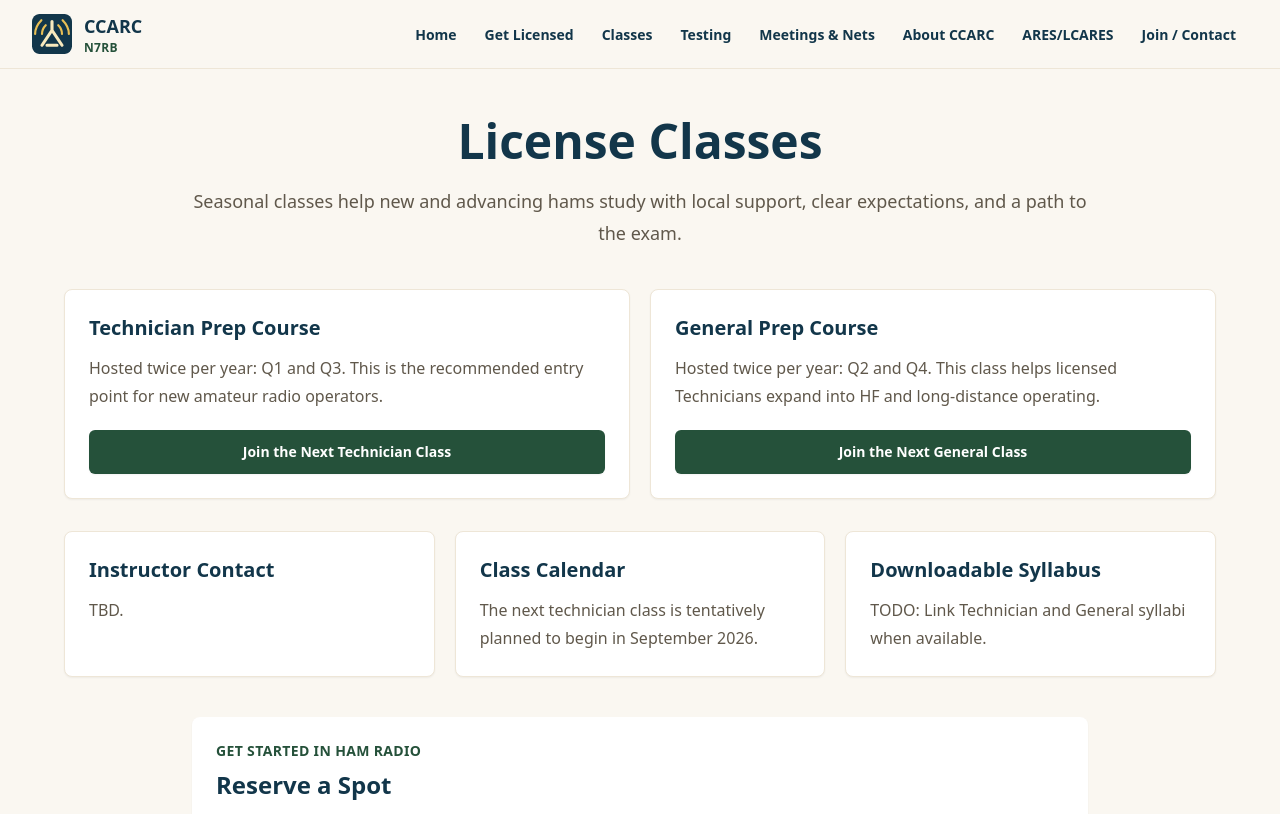
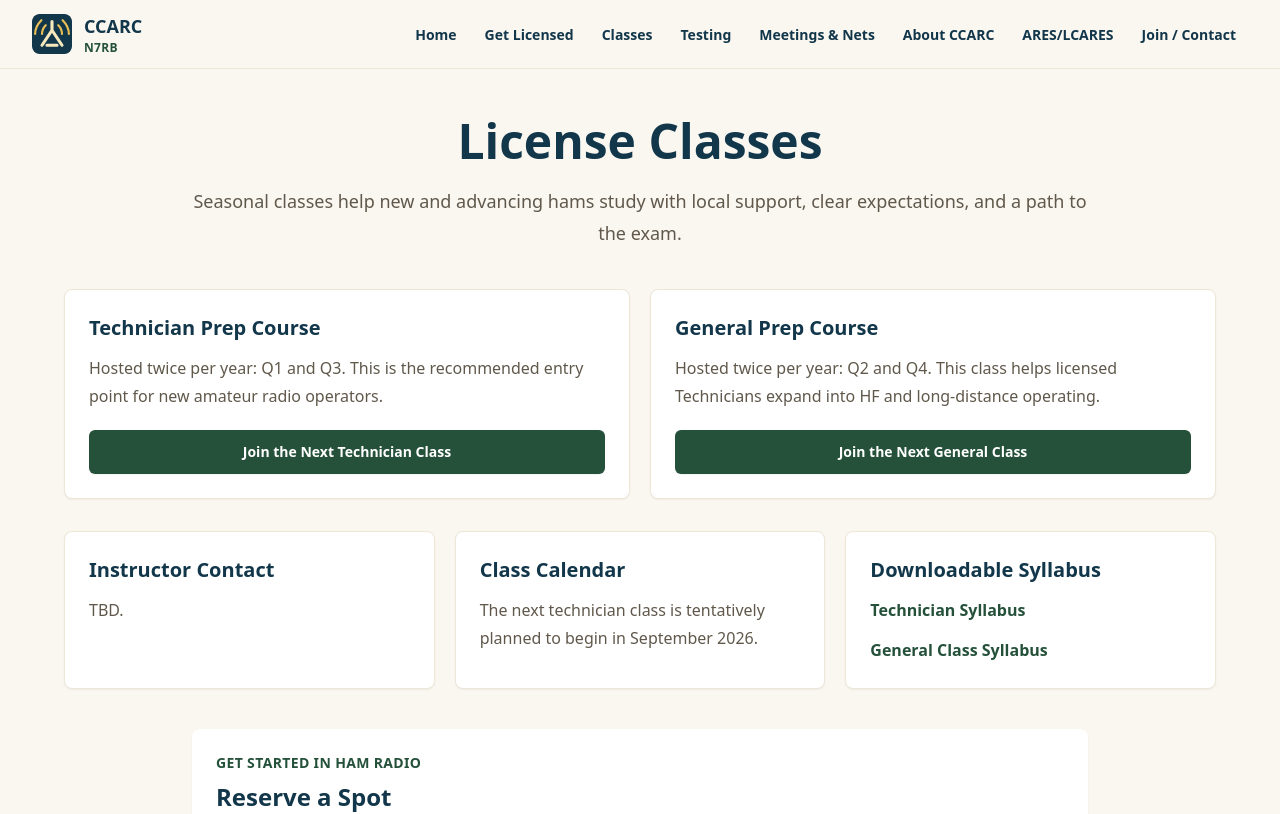
Before and after one commit to membership-ccarc/n7rb, a Next.js app: page /classes in a window 1280 px wide. Shown: the top 814 px of the page. Built offline with nearby package versions, Linux system fonts and the light colour scheme.

Commit message:
added downloadable syllabuses

```diff
--- a/app/classes/page.tsx
+++ b/app/classes/page.tsx
@@ -38,7 +38,18 @@ export default function ClassesPage() {
           <p>The next technician class is tentatively planned to begin in September 2026.</p>
         </InfoCard>
         <InfoCard title="Downloadable Syllabus">
-          <p>TODO: Link Technician and General syllabi when available.</p>
+          <ul className="space-y-3">
+            <li>
+              <a className="font-bold text-pine-700 underline-offset-4 hover:underline focus-visible:outline focus-visible:outline-2 focus-visible:outline-offset-4" href="/syllabi/technician-syllabus.pdf" target="_blank" rel="noopener noreferrer">
+                Technician Syllabus
+              </a>
+            </li>
+            <li>
+              <a className="font-bold text-pine-700 underline-offset-4 hover:underline focus-visible:outline focus-visible:outline-2 focus-visible:outline-offset-4" href="/syllabi/general-class-syllabus.pdf" target="_blank" rel="noopener noreferrer">
+                General Class Syllabus
+              </a>
+            </li>
+          </ul>
         </InfoCard>
       </div>
       <div className="mx-auto mt-10 max-w-4xl">
```
Also changed, not shown: 2 other files (tests, documents, lock files or other folders).
